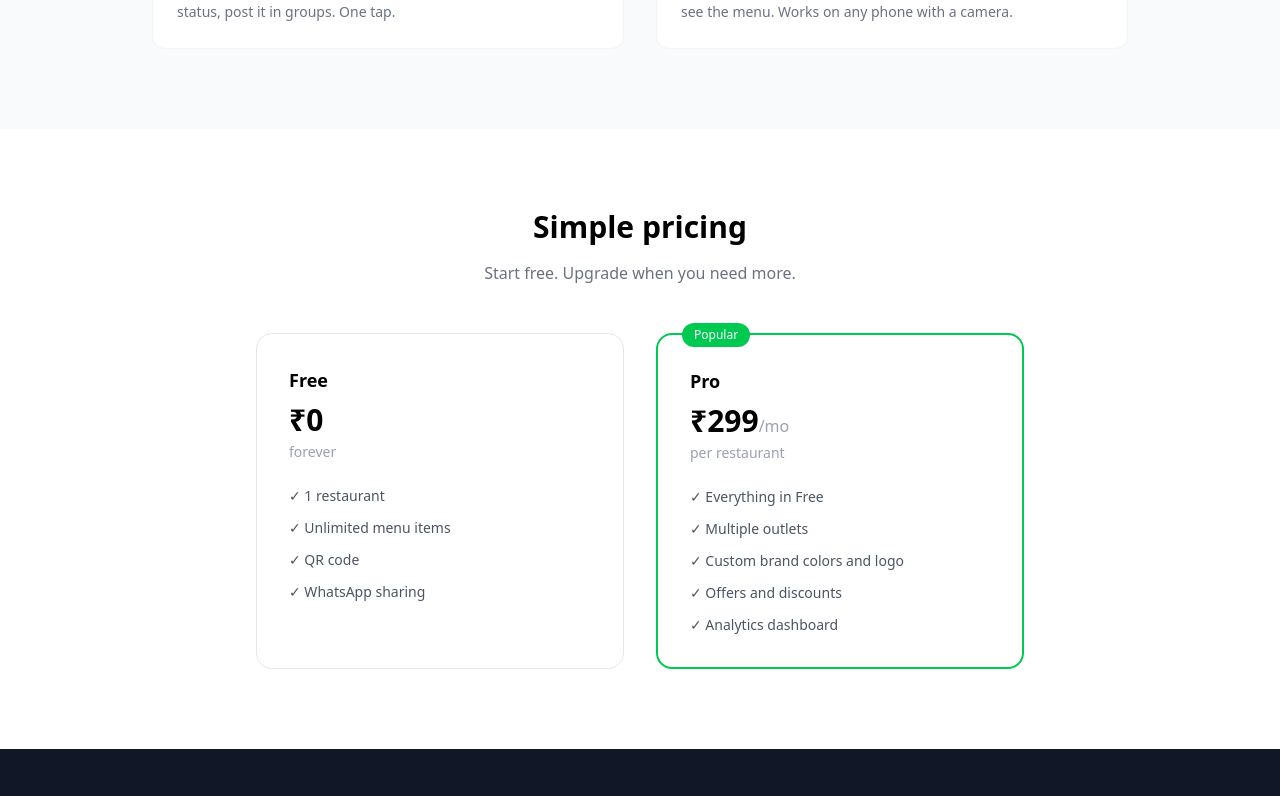
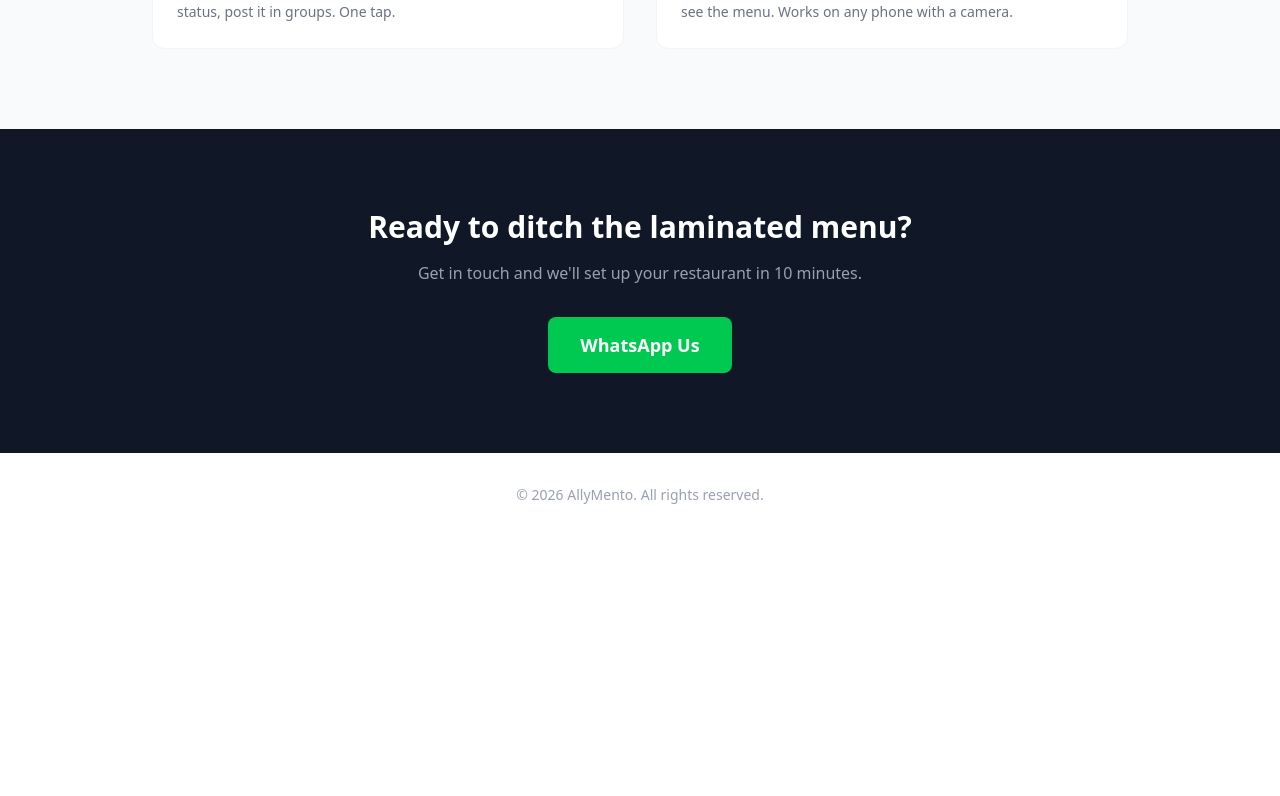
Before and after one commit to rudraanshpatel/menu-website, a Next.js app: page / in a window 1280 px wide. Shown: the part 1764-2560 px from the top of the page. After the commit the page ends 2301 px from the top, so only its background shows below. Built offline with nearby package versions, Linux system fonts and the light colour scheme.

Commit message:
removed pricing

```diff
--- a/app/page.tsx
+++ b/app/page.tsx
@@ -107,38 +107,6 @@ export default function HomePage() {
         </div>
       </div>
 
-      {/* Pricing */}
-      <div className="max-w-5xl mx-auto px-6 py-20">
-        <h2 className="text-3xl font-bold text-center mb-4">Simple pricing</h2>
-        <p className="text-center text-gray-500 mb-12">Start free. Upgrade when you need more.</p>
-        <div className="grid md:grid-cols-2 gap-8 max-w-3xl mx-auto">
-          <div className="border border-gray-200 rounded-2xl p-8">
-            <h3 className="font-semibold text-lg">Free</h3>
-            <p className="text-3xl font-bold mt-2">₹0</p>
-            <p className="text-gray-400 text-sm mt-1">forever</p>
-            <ul className="mt-6 space-y-3 text-sm text-gray-600">
-              <li>✓ 1 restaurant</li>
-              <li>✓ Unlimited menu items</li>
-              <li>✓ QR code</li>
-              <li>✓ WhatsApp sharing</li>
-            </ul>
-          </div>
-          <div className="border-2 border-green-500 rounded-2xl p-8 relative">
-            <span className="absolute -top-3 left-6 bg-green-500 text-white text-xs font-medium px-3 py-1 rounded-full">Popular</span>
-            <h3 className="font-semibold text-lg">Pro</h3>
-            <p className="text-3xl font-bold mt-2">₹299<span className="text-base font-normal text-gray-400">/mo</span></p>
-            <p className="text-gray-400 text-sm mt-1">per restaurant</p>
-            <ul className="mt-6 space-y-3 text-sm text-gray-600">
-              <li>✓ Everything in Free</li>
-              <li>✓ Multiple outlets</li>
-              <li>✓ Custom brand colors and logo</li>
-              <li>✓ Offers and discounts</li>
-              <li>✓ Analytics dashboard</li>
-            </ul>
-          </div>
-        </div>
-      </div>
-
       {/* CTA */}
       <div id="contact" className="bg-gray-900 text-white py-20">
         <div className="max-w-2xl mx-auto px-6 text-center">
```
